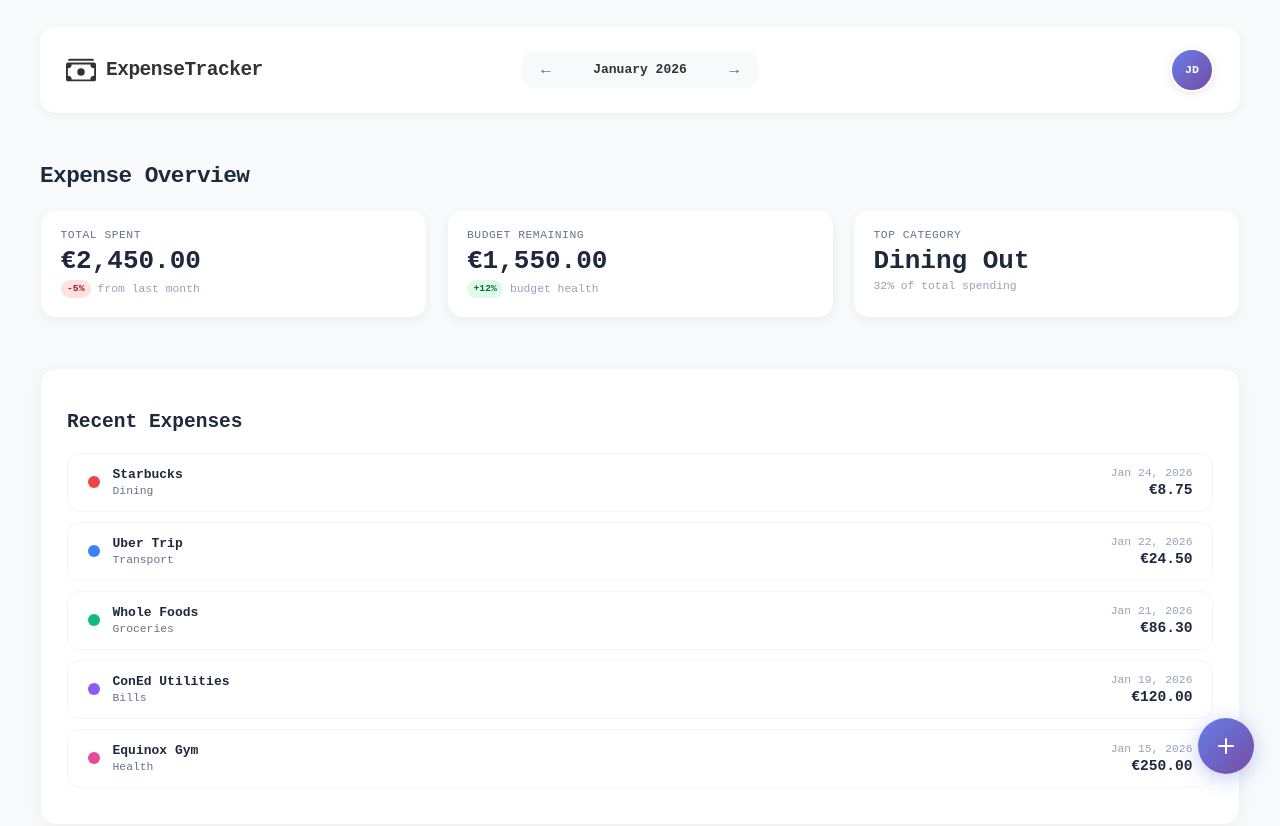
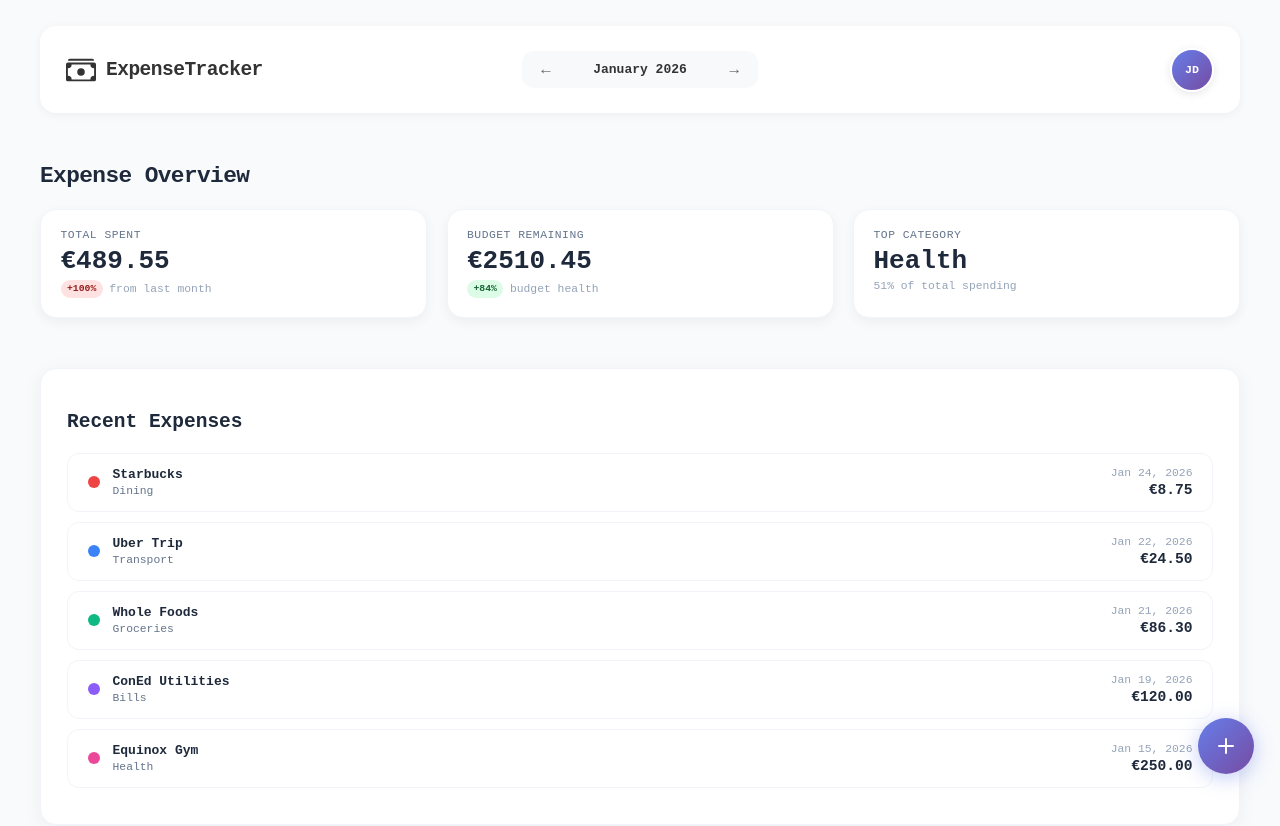
Before and after one commit to Sz1ky/expense-tracker, a Vue app: page / in a window 1280 px wide. Both pictures are taken after typing "name@example.com", "Sample123" into the empty fields and a click on the button "Sign In". Shown: the top 826 px of the page. Built offline with nearby package versions, Linux system fonts and the light colour scheme.

Commit message:
expense system (store, dashboard, month filtering) added

```diff
--- a/src/components/expenses/ExpenseItem.vue
+++ b/src/components/expenses/ExpenseItem.vue
@@ -15,7 +15,7 @@
 
     <!-- Right: Date + Amount -->
     <div class="expense-right">
-      <div class="expense-date">{{ expense.date }}</div>
+      <div class="expense-date">{{ expense.displayDate }}</div>
       <div class="expense-amount">€{{ formatAmount(expense.amount) }}</div>
     </div>
   </div>
--- a/src/components/layout/Dashboard.vue
+++ b/src/components/layout/Dashboard.vue
@@ -1,62 +1,71 @@
 <template>
   <div class="dashboard">
     <main class="dashboard-main">
-      <Navbar @open-settings="showSettings = true" />
-      <!-- Summary Cards Section -->
+      <Navbar
+        @open-settings="showSettings = true"
+        @month-changed="handleMonthChange"
+      />
       <section class="summary-section">
         <h1 class="dashboard-title">Expense Overview</h1>
         <div class="summary-cards-grid">
-          <!-- Card 1: Total Spent -->
+          <!-- Card 1: Total Spent with REAL change percentage -->
           <SummaryCard
             label="Total Spent"
-            value="€2,450.00"
-            trend="-5%"
-            :trend-type="'negative'"
+            :value="'€' + monthlySummary.currentMonthTotal.toFixed(2)"
+            :trend="
+              (monthlySummary.change > 0 ? '+' : '') +
+              monthlySummary.change +
+              '%'
+            "
+            :trend-type="monthlySummary.isPositive ? 'positive' : 'negative'"
             description="from last month"
           />
 
-          <!-- Card 2: Budget Remaining -->
+          <!-- Card 2: Budget Remaining with REAL budget health -->
           <SummaryCard
             label="Budget Remaining"
-            value="€1,550.00"
-            trend="+12%"
-            :trend-type="'positive'"
+            :value="
+              '€' + Math.max(0, monthlySummary.budgetRemaining).toFixed(2)
+            "
+            :trend="
+              (monthlySummary.budgetHealthPercentage > 0 ? '+' : '') +
+              monthlySummary.budgetHealthPercentage +
+              '%'
+            "
+            :trend-type="
+              monthlySummary.budgetHealthPositive ? 'positive' : 'negative'
+            "
             description="budget health"
           />
 
           <!-- Card 3: Top Category -->
           <SummaryCard
             label="Top Category"
-            value="Dining Out"
-            description="32% of total spending"
+            :value="topCategoryName"
+            :description="topCategory.percentage + '% of total spending'"
           />
         </div>
       </section>
 
-      <!-- Expense List Section -->
       <section class="expenses-section">
         <h2>Recent Expenses</h2>
-        <ExpenseList :expenses="expensesData" />
+        <ExpenseList :expenses="filteredExpenses" />
       </section>
     </main>
 
-    <!-- Floating Action Button -->
     <AddExpenseButton @click="showAddExpense = true" />
-
-    <!-- Add Expense Modal -->
     <AddExpense
       v-if="showAddExpense"
       @close="showAddExpense = false"
       @save="handleSaveExpense"
     />
-
-    <!-- Settings Modal -->
     <Settings v-if="showSettings" @close="showSettings = false" />
   </div>
 </template>
 
 <script setup>
-  import { ref } from "vue";
+  import { ref, computed } from "vue";
+  import { useExpenseStore } from "@/stores/expense";
   import Navbar from "./Navbar.vue";
   import SummaryCard from "../cards/SummaryCard.vue";
   import ExpenseList from "../expenses/ExpenseList.vue";
@@ -64,77 +73,158 @@
   import AddExpense from "../modals/AddExpense.vue";
   import Settings from "../modals/Settings.vue";
 
+  // Initialize stores
+  const expenseStore = useExpenseStore();
+
+  // Modal states
   const showAddExpense = ref(false);
   const showSettings = ref(false);
 
-  const expensesData = ref([
-    {
-      id: 1,
-      name: "Starbucks",
-      date: "Jan 24, 2026",
-      category: "dining",
-      amount: 8.75,
-    },
-    {
-      id: 2,
-      name: "Uber Trip",
-      date: "Jan 22, 2026",
-      category: "transport",
-      amount: 24.5,
-    },
-    {
-      id: 3,
-      name: "Whole Foods",
-      date: "Jan 21, 2026",
-      category: "groceries",
-      amount: 86.3,
-    },
-    {
-      id: 4,
-      name: "ConEd Utilities",
-      date: "Jan 19, 2026",
-      category: "bills",
-      amount: 120.0,
-    },
-    {
-      id: 5,
-      name: "Equinox Gym",
-      date: "Jan 15, 2026",
-      category: "health",
-      amount: 250.0,
-    },
-  ]);
+  // Current selected month (default to current month)
+  const selectedMonth = ref(new Date());
+
+  // User's monthly budget (from settings/store)
+  const monthlyBudget = ref(3000); // Default, later from settings
+
+  // Handle month change from navbar
+  function handleMonthChange(newDate) {
+    selectedMonth.value = newDate;
+    console.log(
+      "Month changed to:",
+      newDate.toLocaleDateString("en-US", { month: "long", year: "numeric" }),
+    );
+  }
+
+  // Filter expenses by selected month
+  const filteredExpenses = computed(() => {
+    const year = selectedMonth.value.getFullYear();
+    const month = selectedMonth.value.getMonth() + 1;
+
+    return expenseStore.expenses
+      .filter((expense) => {
+        const expenseDate = new Date(expense.date);
+        return (
+          expenseDate.getFullYear() === year &&
+          expenseDate.getMonth() + 1 === month
+        );
+      })
+      .sort((a, b) => new Date(b.date) - new Date(a.date));
+  });
+
+  // Get previous month's expenses for comparison
+  const previousMonthExpenses = computed(() => {
+    const prevMonth = new Date(selectedMonth.value);
+    prevMonth.setMonth(prevMonth.getMonth() - 1);
+
+    const year = prevMonth.getFullYear();
+    const month = prevMonth.getMonth() + 1;
+
+    return expenseStore.expenses.filter((expense) => {
+      const expenseDate = new Date(expense.date);
+      return (
+        expenseDate.getFullYear() === year &&
+        expenseDate.getMonth() + 1 === month
+      );
+    });
+  });
+
+  // REAL CALCULATIONS for summary cards
+  const monthlySummary = computed(() => {
+    const currentTotal = filteredExpenses.value.reduce(
+      (sum, expense) => sum + expense.amount,
+      0,
+    );
+    const previousTotal = previousMonthExpenses.value.reduce(
+      (sum, expense) => sum + expense.amount,
+      0,
+    );
+
+    // Calculate percentage change
+    let change = 0;
+    if (previousTotal > 0) {
+      change = ((currentTotal - previousTotal) / previousTotal) * 100;
+    } else if (currentTotal > 0) {
+      change = 100; // First month with spending
+    }
+
+    // Calculate budget usage percentage
+    const budgetUsage =
+      monthlyBudget.value > 0 ? (currentTotal / monthlyBudget.value) * 100 : 0;
+    const budgetRemaining = monthlyBudget.value - currentTotal;
+
+    // Budget health: positive if spending less than 80% of budget
+    const budgetHealthPercentage =
+      monthlyBudget.value > 0
+        ? ((monthlyBudget.value - currentTotal) / monthlyBudget.value) * 100
+        : 0;
+
+    return {
+      currentMonthTotal: currentTotal,
+      previousMonthTotal: previousTotal,
+      change: Math.round(change),
+      isPositive: currentTotal <= previousTotal, // Spending less than last month is positive
+      budgetRemaining: budgetRemaining,
+      budgetHealthPercentage: Math.round(budgetHealthPercentage),
+      budgetHealthPositive: budgetRemaining > monthlyBudget.value * 0.2, // More than 20% budget left
+    };
+  });
+
+  // Top category calculation
+  const topCategory = computed(() => {
+    const filtered = filteredExpenses.value;
+    const categories = {};
+
+    filtered.forEach((expense) => {
+      if (!categories[expense.category]) {
+        categories[expense.category] = 0;
+      }
+      categories[expense.category] += expense.amount;
+    });
+
+    let top = null;
+    let maxAmount = 0;
+
+    for (const [category, amount] of Object.entries(categories)) {
+      if (amount > maxAmount) {
+        maxAmount = amount;
+        top = category;
+      }
+    }
+
+    const total = monthlySummary.value.currentMonthTotal;
+
+    return {
+      category: top,
+      amount: maxAmount,
+      percentage: total > 0 ? Math.round((maxAmount / total) * 100) : 0,
+    };
+  });
+
+  // Format category name
+  const topCategoryName = computed(() => {
+    if (!topCategory.value.category) return "None";
+
+    const categoryMap = {
+      dining: "Dining Out",
+      transport: "Transport",
+      groceries: "Groceries",
+      bills: "Bills",
+      health: "Health",
+      shopping: "Shopping",
+      entertainment: "Entertainment",
+    };
+
+    return (
+      categoryMap[topCategory.value.category] ||
+      topCategory.value.category.charAt(0).toUpperCase() +
+        topCategory.value.category.slice(1)
+    );
+  });
 
   // Handle new expense from modal
   function handleSaveExpense(newExpenseData) {
-    // Create a new expense object
-    const newExpense = {
-      id: expensesData.value.length + 1,
-      name: newExpenseData.note || "Unnamed Expense",
-      date: formatExpenseDate(newExpenseData.date),
-      category: newExpenseData.category,
-      amount: newExpenseData.amount,
-    };
-
-    // Add to the beginning of the array (most recent first)
-    expensesData.value.unshift(newExpense);
-
-    console.log("✅ Expense added:", newExpense);
-
-    // In real app:
-    // 1. Send to API
-    // 2. Update summary cards
-    // 3. Refresh data
-  }
-
-  // Format date
-  function formatExpenseDate(dateString) {
-    const date = new Date(dateString);
-    return date.toLocaleDateString("en-US", {
-      month: "short",
-      day: "numeric",
-      year: "numeric",
-    });
+    expenseStore.addExpense(newExpenseData);
+    console.log("✅ Expense added via store");
   }
 </script>
 
--- a/src/components/layout/Navbar.vue
+++ b/src/components/layout/Navbar.vue
@@ -46,6 +46,7 @@
   import { ref, computed } from "vue";
 
   const currentDate = ref(new Date());
+  const emit = defineEmits(["openSettings", "monthChanged"]);
 
   const currentMonth = computed(() => {
     return currentDate.value.toLocaleDateString("en-US", {
@@ -58,13 +59,14 @@
     const newDate = new Date(currentDate.value);
     newDate.setMonth(newDate.getMonth() - 1);
     currentDate.value = newDate;
-    // Emit this later
+    emit("monthChanged", newDate);
   }
 
   function nextMonth() {
     const newDate = new Date(currentDate.value);
     newDate.setMonth(newDate.getMonth() + 1);
     currentDate.value = newDate;
+    emit("monthChanged", newDate);
   }
 
   // Hardcoded. Later from auth
@@ -77,13 +79,6 @@
       .join("")
       .toUpperCase();
   });
-
-  function openSettings() {
-    console.log("Avatar clicked!"); // Check if this appears
-    emit("openSettings");
-  }
-
-  defineEmits(["openSettings"]);
 </script>
 
 <style scoped>
--- a/src/components/modals/AddExpense.vue
+++ b/src/components/modals/AddExpense.vue
@@ -75,8 +75,10 @@
 
 <script setup>
   import { ref } from "vue";
+  import { useExpenseStore } from "@/stores/expense";
 
   const emit = defineEmits(["close", "save"]);
+  const expenseStore = useExpenseStore();
 
   // Form data
   const form = ref({
@@ -88,11 +90,16 @@
 
   // Handle form submission
   function handleSubmit() {
-    emit("save", {
-      ...form.value,
+    // Create expense data
+    const expenseData = {
       amount: parseFloat(form.value.amount),
-      date: formatDate(form.value.date),
-    });
+      category: form.value.category,
+      date: form.value.date,
+      note: form.value.note,
+    };
+
+    // Save to store
+    expenseStore.addExpense(expenseData);
 
     // Reset form
     form.value = {
@@ -102,17 +109,8 @@
       note: "",
     };
 
+    // Close modal
     emit("close");
-  }
-
-  // Format date for display
-  function formatDate(dateString) {
-    const date = new Date(dateString);
-    return date.toLocaleDateString("en-US", {
-      month: "short",
-      day: "numeric",
-      year: "numeric",
-    });
   }
 
   // Close modal when clicking overlay
--- /dev/null
+++ b/src/stores/expense.js
@@ -0,0 +1,209 @@
+import { defineStore } from "pinia";
+import { ref, computed } from "vue";
+
+export const useExpenseStore = defineStore("expense", () => {
+  const selectedMonth = ref(new Date()); // Default to current month
+  // State - Mock expenses data
+  const expenses = ref([
+    {
+      id: 1,
+      name: "Starbucks",
+      date: "2026-01-24",
+      displayDate: "Jan 24, 2026",
+      category: "dining",
+      amount: 8.75,
+      note: "Morning coffee",
+    },
+    {
+      id: 2,
+      name: "Uber Trip",
+      date: "2026-01-22",
+      displayDate: "Jan 22, 2026",
+      category: "transport",
+      amount: 24.5,
+      note: "Airport ride",
+    },
+    {
+      id: 3,
+      name: "Whole Foods",
+      date: "2026-01-21",
+      displayDate: "Jan 21, 2026",
+      category: "groceries",
+      amount: 86.3,
+      note: "Weekly groceries",
+    },
+    {
+      id: 4,
+      name: "ConEd Utilities",
+      date: "2026-01-19",
+      displayDate: "Jan 19, 2026",
+      category: "bills",
+      amount: 120.0,
+      note: "Electricity bill",
+    },
+    {
+      id: 5,
+      name: "Equinox Gym",
+      date: "2026-01-15",
+      displayDate: "Jan 15, 2026",
+      category: "health",
+      amount: 250.0,
+      note: "Monthly membership",
+    },
+  ]);
+
+  // Getters
+  const totalExpenses = computed(() => {
+    return expenses.value.reduce((sum, expense) => sum + expense.amount, 0);
+  });
+
+  const recentExpenses = computed(() => {
+    return [...expenses.value]
+      .sort((a, b) => new Date(b.date) - new Date(a.date))
+      .slice(0, 10);
+  });
+
+  const expensesByCategory = computed(() => {
+    const categories = {};
+    expenses.value.forEach((expense) => {
+      if (!categories[expense.category]) {
+        categories[expense.category] = 0;
+      }
+      categories[expense.category] += expense.amount;
+    });
+    return categories;
+  });
+
+  const topCategory = computed(() => {
+    const categories = expensesByCategory.value;
+    let top = null;
+    let maxAmount = 0;
+
+    for (const [category, amount] of Object.entries(categories)) {
+      if (amount > maxAmount) {
+        maxAmount = amount;
+        top = category;
+      }
+    }
+
+    return {
+      category: top,
+      amount: maxAmount,
+      percentage:
+        totalExpenses.value > 0
+          ? ((maxAmount / totalExpenses.value) * 100).toFixed(0)
+          : 0,
+    };
+  });
+
+  const monthlySummary = computed(() => {
+    const currentTotal = totalExpenses.value;
+
+    // Mock previous month (80% of current for demo)
+    const previousTotal = currentTotal * 0.8;
+
+    const change =
+      previousTotal > 0
+        ? (((currentTotal - previousTotal) / previousTotal) * 100).toFixed(0)
+        : 0;
+
+    return {
+      currentMonthTotal: currentTotal,
+      previousMonthTotal: previousTotal,
+      change: parseFloat(change),
+      isPositive: currentTotal <= previousTotal,
+    };
+  });
+
+  // Getter for filtered expenses
+  const filteredExpenses = computed(() => {
+    const year = selectedMonth.value.getFullYear();
+    const month = selectedMonth.value.getMonth() + 1;
+
+    return expenses.value.filter((expense) => {
+      const expenseDate = new Date(expense.date);
+      return (
+        expenseDate.getFullYear() === year &&
+        expenseDate.getMonth() + 1 === month
+      );
+    });
+  });
+
+  // Actions
+  function addExpense(expenseData) {
+    const newExpense = {
+      id: Date.now(),
+      name: expenseData.note || "Unnamed Expense",
+      date: expenseData.date,
+      displayDate: formatDisplayDate(expenseData.date),
+      category: expenseData.category,
+      amount: parseFloat(expenseData.amount),
+      note: expenseData.note || "",
+    };
+
+    expenses.value.unshift(newExpense);
+    return newExpense;
+  }
+
+  function updateExpense(id, updatedData) {
+    const index = expenses.value.findIndex((exp) => exp.id === id);
+    if (index !== -1) {
+      expenses.value[index] = {
+        ...expenses.value[index],
+        ...updatedData,
+        amount: parseFloat(updatedData.amount || expenses.value[index].amount),
+      };
+    }
+  }
+
+  function deleteExpense(id) {
+    const index = expenses.value.findIndex((exp) => exp.id === id);
+    if (index !== -1) {
+      expenses.value.splice(index, 1);
+    }
+  }
+
+  function getExpensesByMonth(year, month) {
+    return expenses.value.filter((expense) => {
+      const date = new Date(expense.date);
+      return date.getFullYear() === year && date.getMonth() + 1 === month;
+    });
+  }
+
+  function getExpensesByCategory(category) {
+    return expenses.value.filter((expense) => expense.category === category);
+  }
+
+  function setSelectedMonth(date) {
+    selectedMonth.value = date;
+  }
+
+  // Helper function
+  function formatDisplayDate(dateString) {
+    const date = new Date(dateString);
+    return date.toLocaleDateString("en-GB", {
+      month: "short",
+      day: "numeric",
+      year: "numeric",
+    });
+  }
+
+  return {
+    // State
+    expenses,
+
+    // Getters
+    totalExpenses,
+    recentExpenses,
+    expensesByCategory,
+    topCategory,
+    monthlySummary,
+
+    // Actions
+    addExpense,
+    updateExpense,
+    deleteExpense,
+    getExpensesByMonth,
+    getExpensesByCategory,
+  };
+});
```
